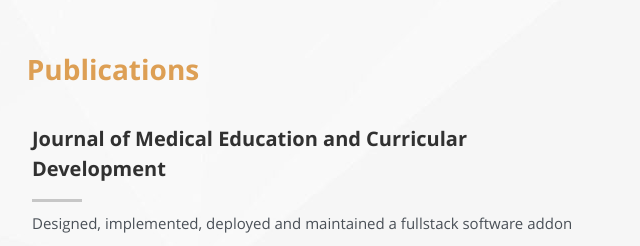
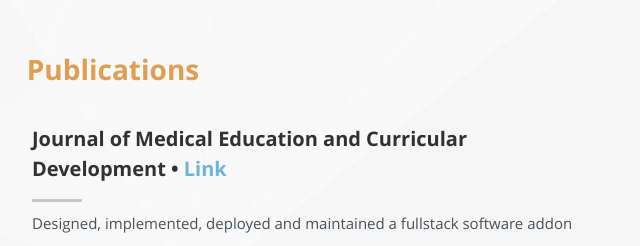
Before and after one commit to georgc4/carlosgeorges.github.io, a plain HTML site: page index.html in a window 1280 px wide. Shown: the part 2560-2806 px from the top of the page, 527-1167 px from the left. Drawn offline with nearby package versions, Linux system fonts and the light colour scheme.

Commit message:
added link to publication

```diff
--- a/index.html
+++ b/index.html
@@ -239,7 +239,8 @@
                   </div>
 
                   <div class="timeline-content">
-                     <h4>Journal of Medical Education and Curricular Development</h4>
+
+                     <h4>Journal of Medical Education and Curricular Development &bull; <a href="https://www.ncbi.nlm.nih.gov/pmc/articles/PMC10563486/" target="_blank">Link</a></h4>
 		     <p>Designed, implemented, deployed and maintained a fullstack software addon to the Anki app that served to package and process usage statistics on study habits from medical students. The addon required GUI design, constructing a database schema, securely sending data to a cloud server, and using python to process and visualize statistical results. <strong>The team was selected to present this paper at the AAMC Western Group conference in 2023</strong> </p>
                   </div>
 
```
